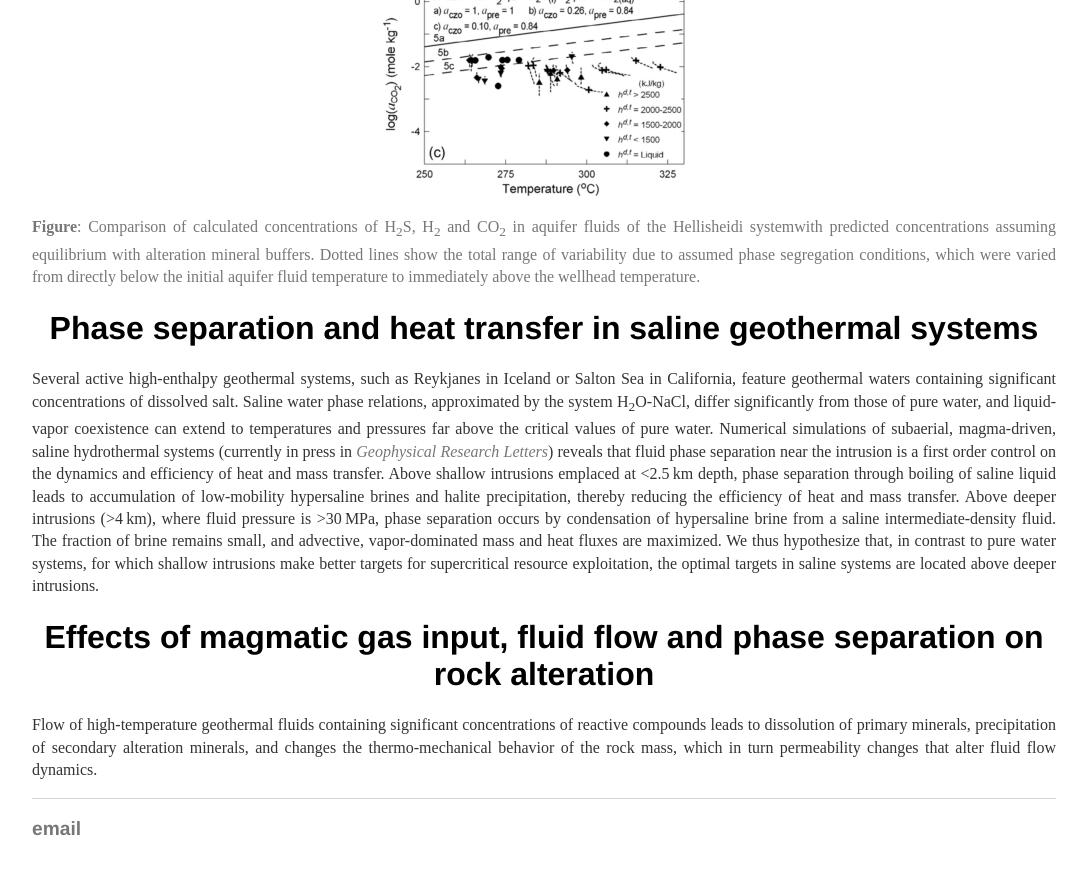
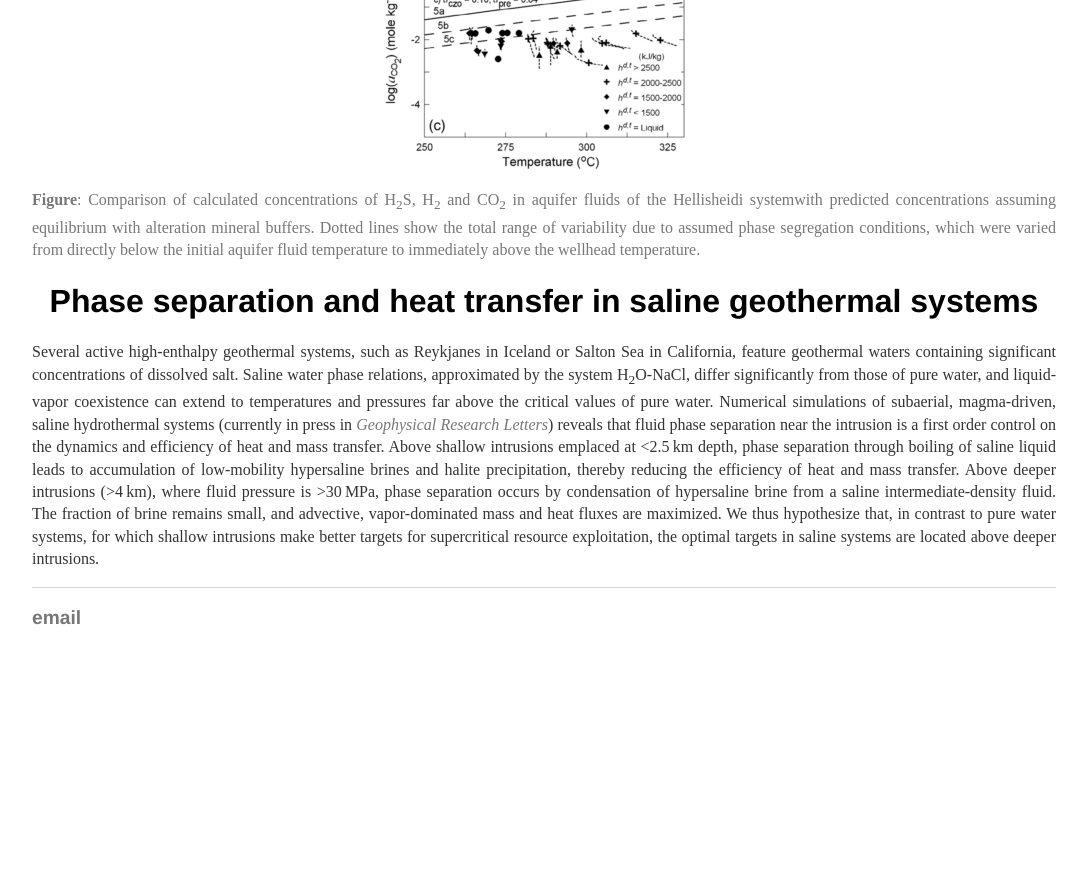
Before and after one commit to two-phaseflow/two-phaseflow.github.io, a Jekyll site: the page built from research/index.html, in a window 1280 px wide and 900 px high, scrolled down 3526 px. Shown: the top 875 px of the window, without its empty margins (96-1183 px from the left). Built offline with Jekyll 4.4.1, drawn with Linux system fonts in a browser that asks for light colours; after the commit the page ends 4215 px from its top, so only the background shows below that; some of the changed text lies outside the part shown.

Commit message:
Update index.html

```diff
--- a/research/index.html
+++ b/research/index.html
@@ -14,7 +14,7 @@ title: Samuel Scott's Research
   <li><a href="#item2">The thermal structure and temporal evolution of geothermal systems</a></li>
   <li><a href="#item3">Phase segregation and the gas geochemistry of high-temperature systems</a></li>
   <li><a href="#item4">Phase separation and heat transfer in saline geothermal systems</a></li>
-  <li><a href="#item5">Effects of magmatic gas input, fluid flow and phase separation on rock alteration</a></li>
+ <!-- <li><a href="#item5">Effects of magmatic gas input, fluid flow and phase separation on rock alteration</a></li> -->
 </ul>
 	    </h2>
 
@@ -137,9 +137,9 @@ title: Samuel Scott's Research
 	are maximized. We thus hypothesize that, in contrast to pure water systems, for which shallow intrusions make better targets
 	for supercritical resource exploitation, the optimal targets in saline systems are located above deeper intrusions. </p>
 
-	<a NAME="item5"></a><h1>Effects of magmatic gas input, fluid flow and phase separation on rock alteration</h1>
+	 <!-- <a NAME="item5"></a><h1>Effects of magmatic gas input, fluid flow and phase separation on rock alteration</h1>
 	<p>Flow of high-temperature geothermal fluids containing significant concentrations of reactive compounds leads to dissolution
     of primary minerals, precipitation of secondary alteration minerals, and changes the thermo-mechanical behavior of the rock mass,
-		which in turn permeability changes that alter fluid flow dynamics. </p>
+		which in turn permeability changes that alter fluid flow dynamics. </p> -->
 
 </div><!-- /.blurb -->
```
